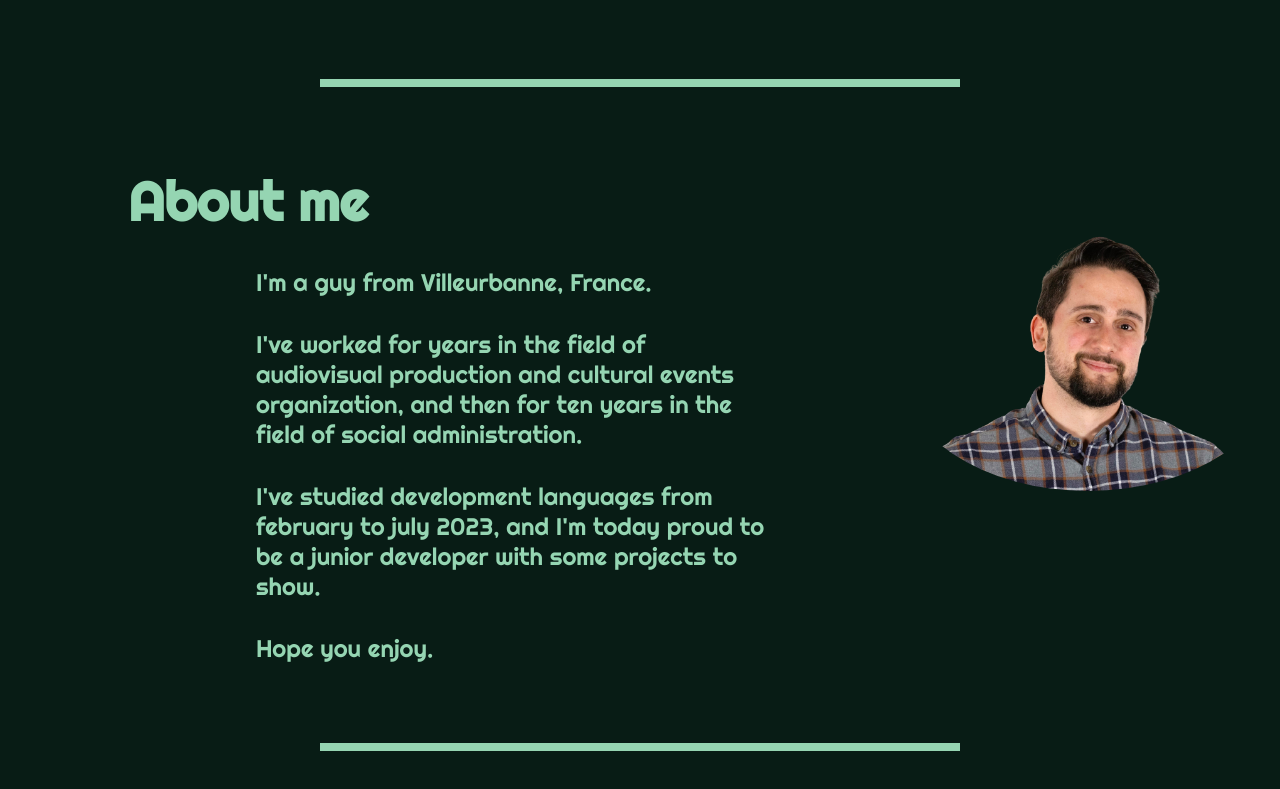
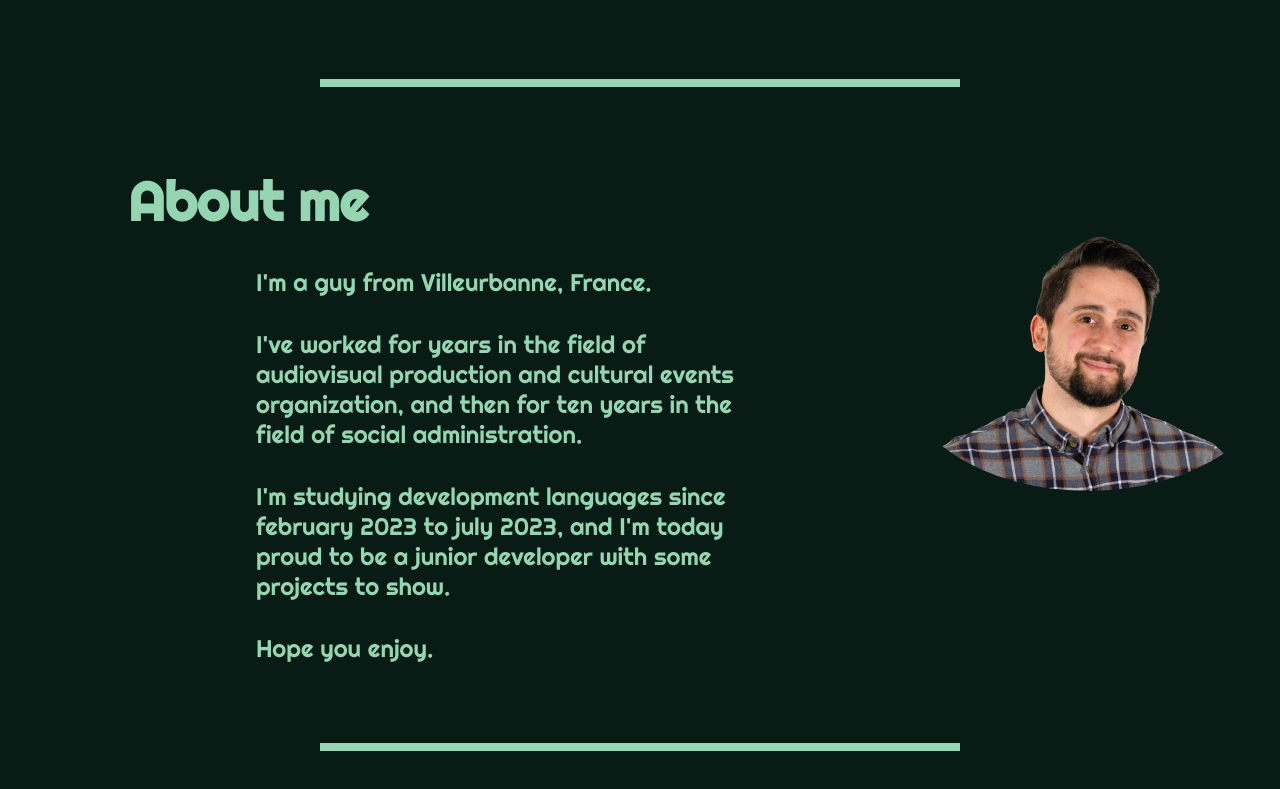
Before and after one commit to Yukitaori/Portfolio, a React (Vite) app: page / in a window 1280 px wide. Shown: the part 359-1148 px from the top of the page. Built offline with nearby package versions, Linux system fonts and the light colour scheme.

Commit message:
rectif texte + test CSS pour réglage bug menu lorsque le projet est déployé

```diff
--- a/src/components/About.jsx
+++ b/src/components/About.jsx
@@ -10,7 +10,7 @@ function About() {
         <div className={styles.aboutText}>
           <p>I'm a guy from Villeurbanne, France.</p>
           <p>I've worked for years in the field of audiovisual production and cultural events organization, and then for ten years in the field of social administration.</p>
-          <p>I've studied development languages from february to july 2023, and I'm today proud to be a junior developer with some projects to show.</p>
+          <p>I'm studying development languages since february 2023 to july 2023, and I'm today proud to be a junior developer with some projects to show.</p>
           <p>Hope you enjoy.</p>
         </div>
         <img src={photo} className={styles.profilePic} alt="portrait of François" />
--- a/src/components/Menu.module.css
+++ b/src/components/Menu.module.css
@@ -1,4 +1,5 @@
 .menu {
+  position: fixed;
   z-index: 3;
   padding-top: 1em;
   height: 30vh;
@@ -6,7 +7,6 @@
   top: 15vh;
   display: flex;
   flex-direction: column;
-  position: fixed;
   border: 5px solid var(--first-color);
   background-color: var(--second-color);
   border-top: none;
@@ -20,10 +20,10 @@
 
 @keyframes menu {
   0% {
-    translate: 0vh -100%;
+    translate: 0vw -100%;
   }
   100% {
-    translate: 0vh 0vw;
+    translate: 0vw 0vh;
   }
 };
 
```
